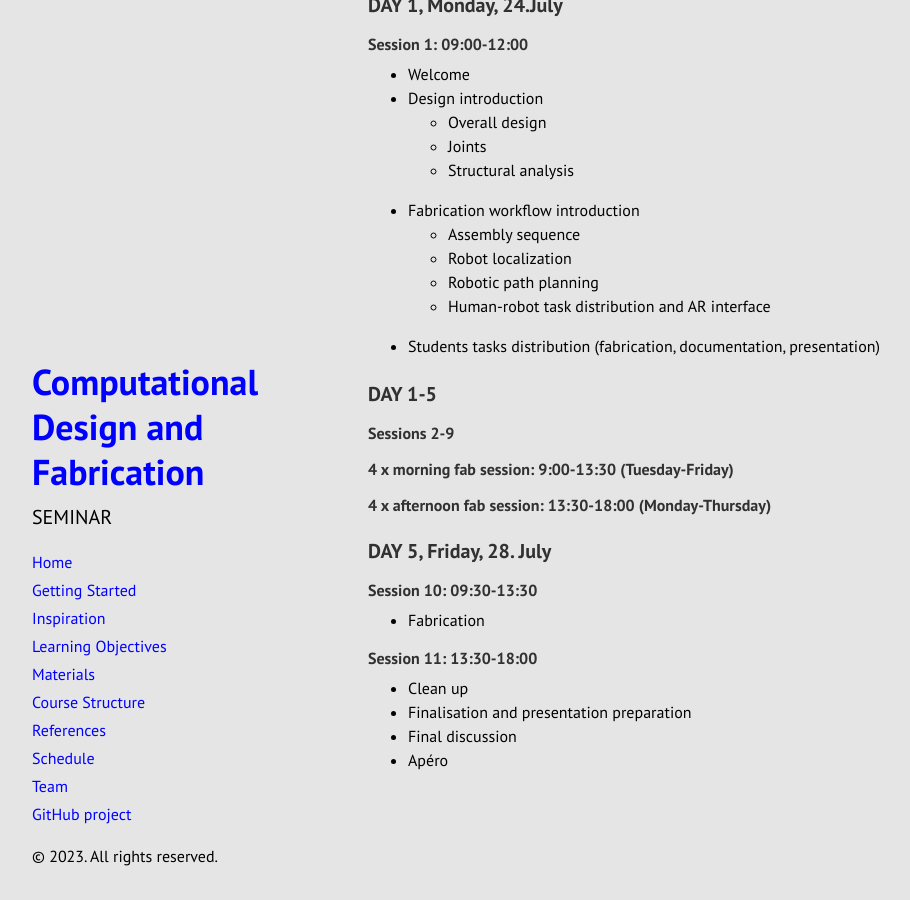
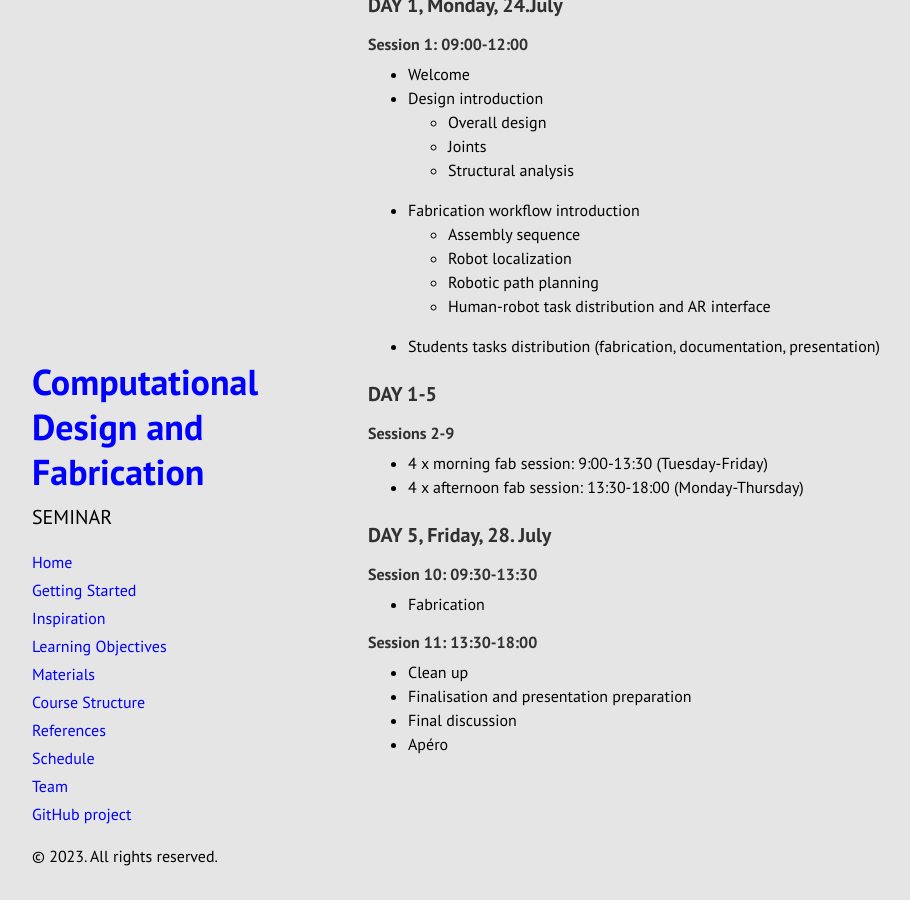
Before and after one commit to jckenny59/cdf_2023, a Jekyll site: the page built from docs/schedule.md, in a window 1280 px wide and 900 px high, scrolled down 1994 px. Shown: the whole window, without its empty margins (0-910 px from the left). Built offline with Jekyll 4.4.1, drawn with Linux system fonts in a browser that asks for light colours; Markdown is read by kramdown in place of the engine named in the settings.

```diff
--- a/docs/schedule.md
+++ b/docs/schedule.md
@@ -90,8 +90,8 @@ Time: 09:00-18:00
 
 ### DAY 1-5
 #### Sessions 2-9
-#### 4 x morning fab session: 9:00-13:30 (Tuesday-Friday)
-#### 4 x afternoon fab session: 13:30-18:00 (Monday-Thursday)
+* 4 x morning fab session: 9:00-13:30 (Tuesday-Friday)
+* 4 x afternoon fab session: 13:30-18:00 (Monday-Thursday)
 
 ### DAY 5, Friday, 28. July
 #### Session 10: 09:30-13:30
```
